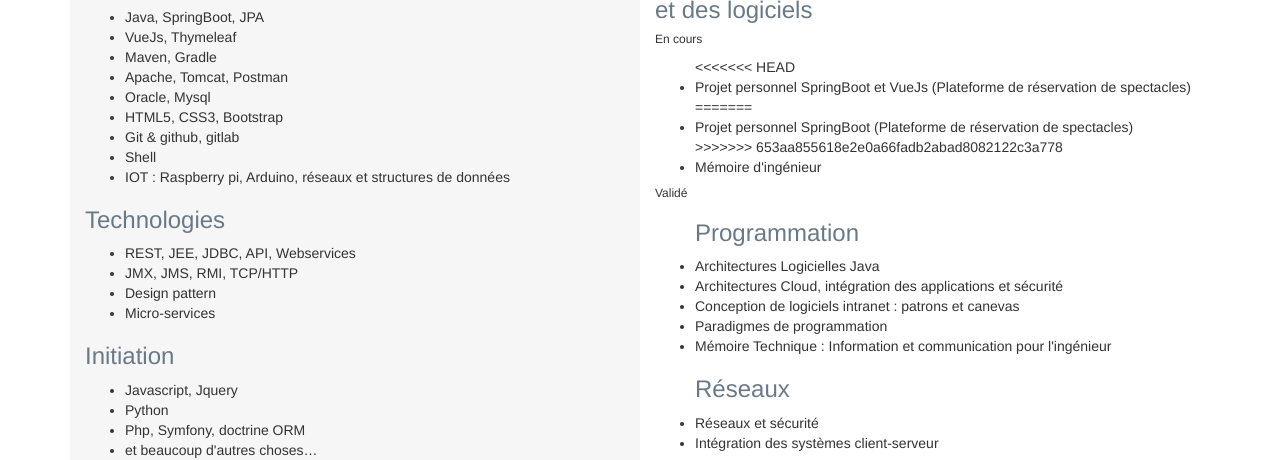
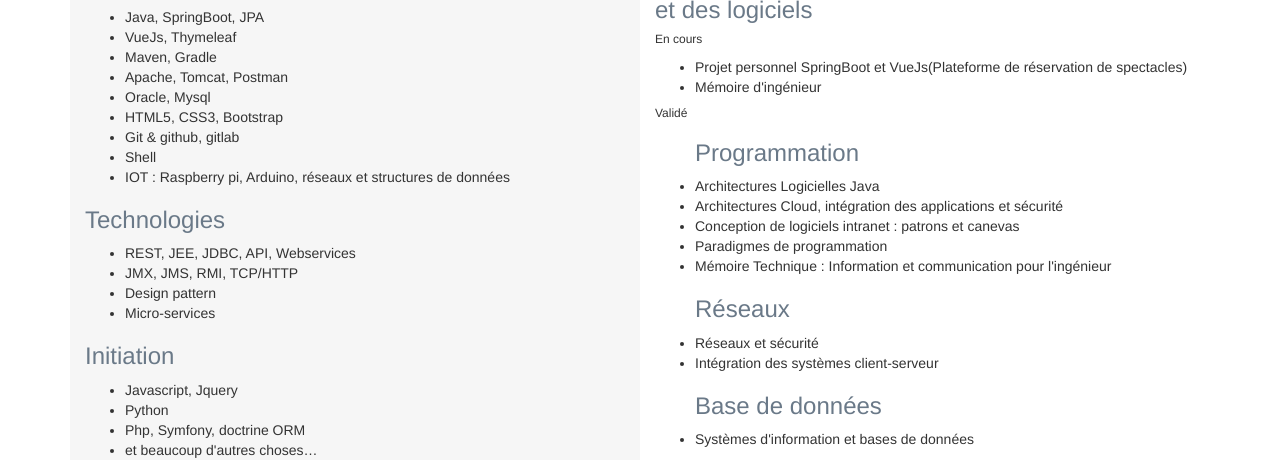
Before and after one commit to vifeng/vifeng.github.io, a plain HTML site: page index.html in a window 1280 px wide. Shown: the part 374-834 px from the top of the page. Drawn offline with nearby package versions, Linux system fonts and the light colour scheme.

Commit message:
update skills

```diff
--- a/index.html
+++ b/index.html
@@ -111,11 +111,7 @@
 				</ul>
 				<h6>En cours</h6>
 				<ul>
-<<<<<<< HEAD
-					<li>Projet personnel SpringBoot et VueJs (Plateforme de réservation de spectacles)</li>
-=======
-					<li>Projet personnel SpringBoot (Plateforme de réservation de spectacles)</li>
->>>>>>> 653aa855618e2e0a66fadb2abad8082122c3a778
+					<li>Projet personnel SpringBoot et VueJs(Plateforme de réservation de spectacles)</li>
 					<li>Mémoire d'ingénieur</li>
 				</ul>
 				<h6>Validé</h6>
```
